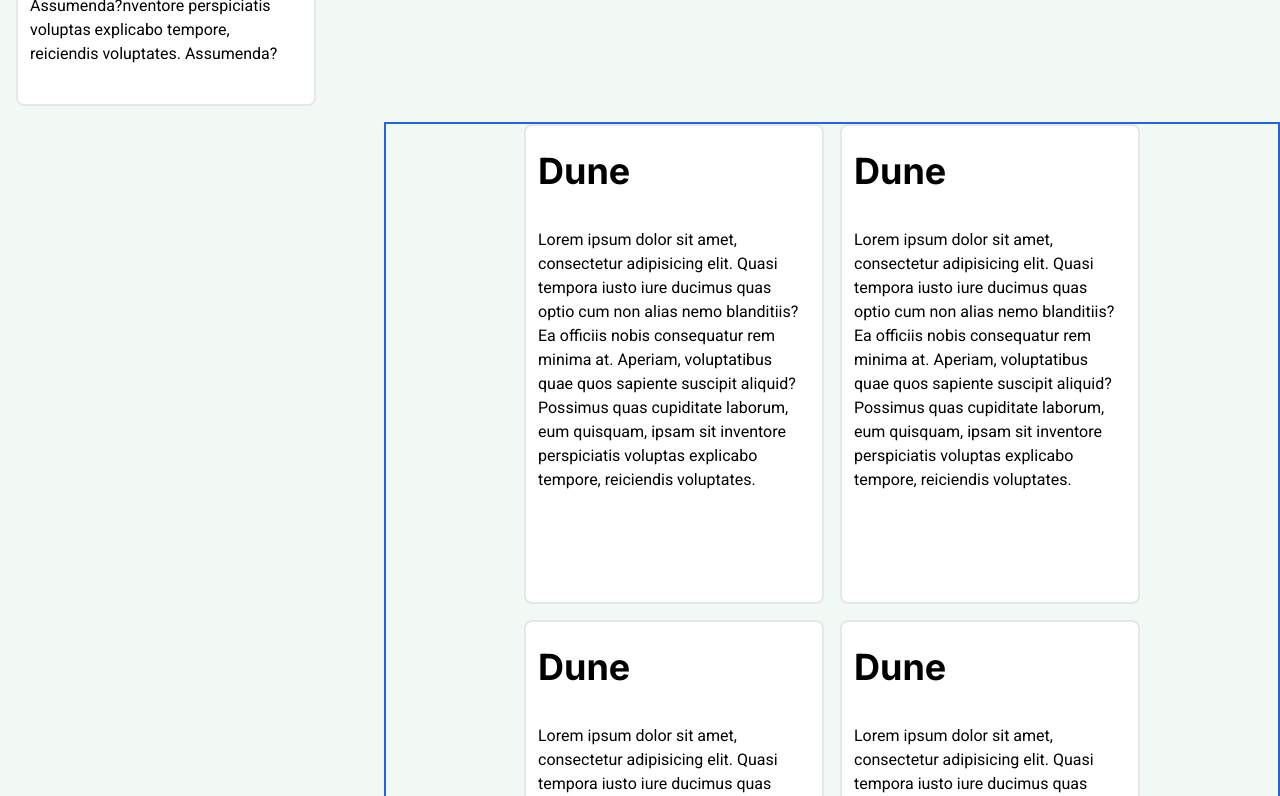
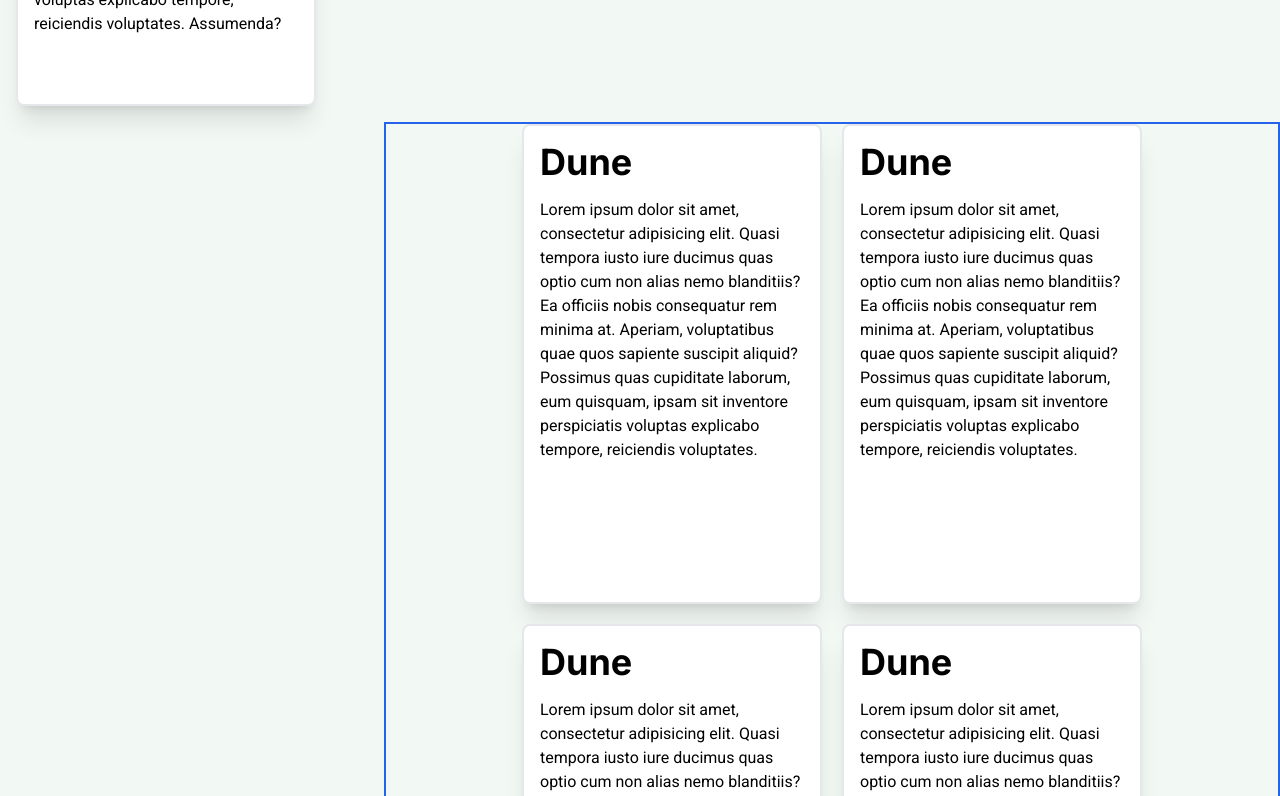
Before and after one commit to ThembaMtshelwane/writers-hub, a React (Vite) app: page / in a window 1280 px wide. Shown: the part 760-1556 px from the top of the page. Built offline with nearby package versions, Linux system fonts and the light colour scheme.

Commit message:
General grid styles and card styles

```diff
--- a/src/components/CreatorCard.tsx
+++ b/src/components/CreatorCard.tsx
@@ -5,8 +5,8 @@ type Props = {
 
 const CreatorCard = ({ name, description }: Props) => {
   return (
-    <section className="grid grid-rows-[1fr_4fr] border-2 w-[300px] h-[480px] p-3 rounded-lg bg-white">
-      <h2 className="font-bold text-4xl mb-6 self-center">{name}</h2>
+    <section className="contentCard px-4">
+      <h2 className="font-bold text-4xl my-4 self-center">{name}</h2>
       <p>{description}</p>
     </section>
   );
--- a/src/components/CreatorCardGrid.tsx
+++ b/src/components/CreatorCardGrid.tsx
@@ -2,14 +2,7 @@ import CreatorCard from "./CreatorCard";
 
 const CreatorCardGrid = () => {
   return (
-    <section
-      className="
-        grid
-        grid-cols-[repeat(auto-fit,_minmax(250px,300px))]
-        gap-4
-        justify-center
-    "
-    >
+    <section className="contentCardGrid">
       <CreatorCard
         name="Dune"
         description="Lorem ipsum dolor sit amet, consectetur adipisicing elit. Quasi tempora iusto iure ducimus quas optio cum non alias nemo blanditiis? Ea officiis nobis consequatur rem minima at. Aperiam, voluptatibus quae quos sapiente suscipit aliquid? Possimus quas cupiditate laborum, eum quisquam, ipsam sit inventore perspiciatis voluptas explicabo tempore, reiciendis voluptates."
--- a/src/components/MainCard.tsx
+++ b/src/components/MainCard.tsx
@@ -9,7 +9,7 @@ type CardProps = {
 
 const MainCard = ({ image, title, author, desc }: CardProps) => {
   return (
-    <div className="bg-white h-[480px] w-[300px] border-2 rounded-lg overflow-hidden shadow-xl hover:scale-105 transition ease-in-out duration-500">
+    <div className="contentCard">
       <div className="h-[55%] mb-3">
         <img
           src={image}
--- a/src/components/MainCardGrid.tsx
+++ b/src/components/MainCardGrid.tsx
@@ -4,7 +4,7 @@ import maincard from "../maincard.json";
 const MainCardGrid = () => {
   console.log(maincard);
   return (
-    <div className="grid grid-cols-layout gap-5 w-[70%] px-10">
+    <div className="contentCardGrid">
       {maincard.map((book) => {
         return (
           <MainCard
--- a/src/index.css
+++ b/src/index.css
@@ -17,4 +17,10 @@
   h1 {
     @apply text-xl;
   }
+  .contentCard {
+    @apply bg-white h-[480px] w-[300px] border-2 rounded-lg overflow-hidden shadow-xl hover:scale-[1.02] transition ease-in-out duration-500;
+  }
+  .contentCardGrid {
+    @apply grid grid-cols-layout gap-5 justify-center;
+  }
 }
```
